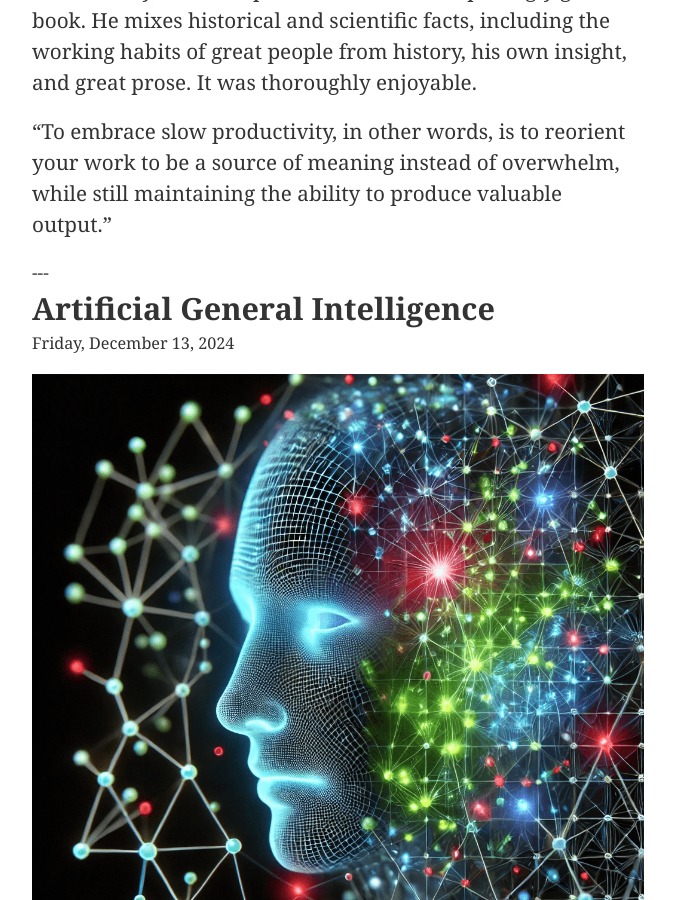
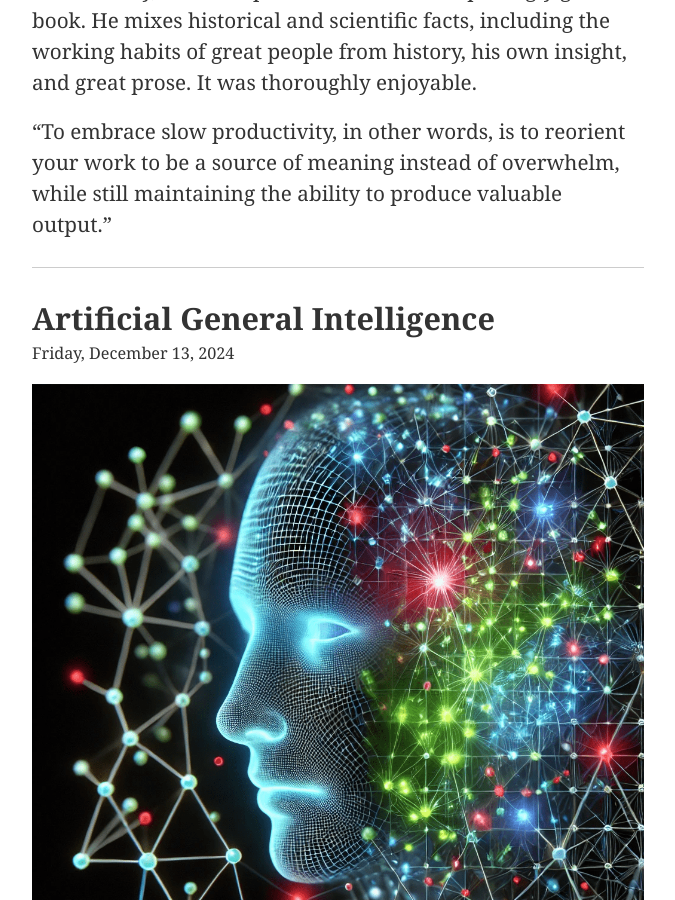
Before and after one commit to ellis-bio/ellisjalia, a Jekyll site: the page built from index.md, in a window 1280 px wide and 900 px high, scrolled down 9900 px. Shown: the whole window, without its empty margins (302-977 px from the left). Built offline with Jekyll 4.4.1, drawn with Linux system fonts in a browser that asks for light colours.

Commit message:
Updated index

```diff
--- a/index.md
+++ b/index.md
@@ -122,7 +122,7 @@ layout: default
 
 <p style="font-size:1.15em;">“To embrace slow productivity, in other words, is to reorient your work to be a source of meaning instead of overwhelm, while still maintaining the ability to produce valuable output.”</p>
 
----
+<hr>
 
 <p style="font-size:1.7em; margin-bottom:0"><strong>Artificial General Intelligence</strong></p>
 <p style="font-size:0.9em;">Friday, December 13, 2024</p>
@@ -152,10 +152,9 @@ layout: default
 <p style="font-size:1.15em;">Artificial neural networks are an architecture that link together mathematical representations of biological neurons. They enable machines to learn from experience. The function of artificial neurons is to make decisions in the form of positive or negative signals, that is, by sending a signal on to the next neuron, or not sending a signal; these decisions can be represented by 1 or 0.
 </p>
 
-<p style="font-size:1.15em;">A common artificial neuron used in machine learning is the sigmoid neuron (named after the S-shaped sigmoid curve). In a sigmoid neuron, the total input z is a function of the bias b of the neuron and the sum over all its incoming connections of the activity on an input line (represented by x) multiplied by w, the probabilistic weight on that input line:
-</p>
+<p style="font-size:1.15em;">A common artificial neuron used in machine learning is the sigmoid neuron (named after the S-shaped sigmoid curve). In a sigmoid neuron, the total input z is a function of the bias b of the neuron and the sum over all its incoming connections of the activity on an input line (represented by x) multiplied by w, the probabilistic weight on that input line:</p>
 
-<center><img src="/assets/images/input.png" style="width:150px"></center>
+<center><img src="/assets/images/input.png" style="width:150px; margin-"></center>
 
 <p style="font-size:1.15em;">Whereas the output of the sigmoid neuron is a real-value number that is smooth and always between the total input. The output is represented by the logistic function:</p>
 
@@ -198,7 +197,7 @@ layout: default
 
 <p style="font-size:1.15em;">It is of course a different question when it comes to the role of human values––as to what sort of life you want to live. But for questions of productivity or economic growth––anyone, individual or corporation, who does not augment their daily life or operations with AI systems––will go the way of the dinosaurs. They will be productively and economically decimated.</p>
 
----
+<hr>
 
 <p style="font-size:1.7em; margin-bottom:0"><strong>The Mind of Leonardo</strong></p>
 <p style="font-size:1em;">Thursday, December 5, 2024</p>
@@ -206,7 +205,7 @@ layout: default
 <center><img src="/assets/images/davinci.png"></center>
 <center><p style="font-size:0.9em; color: grey">A few examples of Leonardo's drawings, with self-portrait at age 60 in the centre. His notebook manuscripts are held in both public and private collections, notably by Bill Gates, the Ambrosiana, and the Royal Collection Trust.</p></center>
 
-><p style="font-size:1.15em;">“...the greatest geniuses sometimes accomplish more when they work less, since they are searching for inventions in their minds, and forming those perfect ideas which their hands then express and reproduce from what they previously conceived with their intellect." - Leonardo da Vinci</p>
+<p style="font-size:1.15em;">“...the greatest geniuses sometimes accomplish more when they work less, since they are searching for inventions in their minds, and forming those perfect ideas which their hands then express and reproduce from what they previously conceived with their intellect." - Leonardo da Vinci</p>
 
 <p style="font-size:1.15em;">The great Renaissance biographer and painter Giorgio Vasari wrote of Leonardo da Vinci that, in the last moments of his life, he rebuked himself for having “offended God and mankind in not having worked at his art as he should have”. </p>
 
@@ -218,7 +217,7 @@ layout: default
 
 <p style="font-size:1.15em;">Yet, Leonardo's skill and outlook earned him a great reputation, which only grew after his death, and it culminates in our understanding and appreciation of him as the archetypal Renaissance figure. This is what Vasari writes about the qualities exemplified in his work:</p>
 
-><p style="font-size:1.15em;">“...Nature so favoured him that, wherever he turned his thought, his mind, and his heart, he demonstrated with such divine inspiration that no one else was ever equal to him in the perfection, liveliness, vitality, excellence, and grace of his works." </p>
+<p style="font-size:1.15em;">“...Nature so favoured him that, wherever he turned his thought, his mind, and his heart, he demonstrated with such divine inspiration that no one else was ever equal to him in the perfection, liveliness, vitality, excellence, and grace of his works." </p>
 
 <p style="font-size:1.15em;">He had elegance, finesse and neatness, and he enquired with unparalleled genius into the unity of nature and its variety of astonishing patterns. What is it that made da Vinci's mind special?</p>
 
@@ -231,12 +230,12 @@ layout: default
 <p style="font-size:1.15em;">Da Vinci revered the sense of vision, and placed it as man's highest sense. He described the eye as "the window to the soul", and the most important basis of all experience. Vision's role, beyond providing fundamental perceptual knowledge, involves the artist's use of the faculty in faithfully interpreting nature:
 </p>
 
-><p style="font-size:1.15em;">"The painter's mind must of necessity enter into nature's mind in order to act as an interpreter between nature and art".</p>
+<p style="font-size:1.15em;">"The painter's mind must of necessity enter into nature's mind in order to act as an interpreter between nature and art".</p>
 
 <p style="font-size:1.15em;">To peer into nature's mind, Da Vinci understood that the artist must learn the laws of reality and its manifestations as perspective. He conceived of perspective as the seeing of an object behind a sheet of glass, and by which a pyramidal cross section is cut by the glass; thus all points of perspective can be expressed by point, line, angle, surface, and body. He also devised three branches of perspective:
 </p>
 
-><p style="font-size:1.15em;">"...the first deals with the reasons of the [apparent] diminution of the volume of opaque bodies as they recede from the eye, and is known as Diminishing or Linear Perspective. The second contains the way in which colours vary as they recede from the eye. The third and last is concerned with how the outlines of objects [in a picture] ought to be less finished in proportion as they are remote."</p>
+<p style="font-size:1.15em;">"...the first deals with the reasons of the [apparent] diminution of the volume of opaque bodies as they recede from the eye, and is known as Diminishing or Linear Perspective. The second contains the way in which colours vary as they recede from the eye. The third and last is concerned with how the outlines of objects [in a picture] ought to be less finished in proportion as they are remote."</p>
 
 <p style="font-size:1.15em;">These laws of perspective were to be kept in mind so that only what could be seen with certainty was depicted as certain; that which was seen with difficulty was to be made indefinite. Lines were to be blurred and suggestively left open. His drawings were only made of outlines and hatching marks in accordance with those laws, and yet they convey unrivalled volume and dynamism.
 </p>
@@ -251,12 +250,12 @@ layout: default
 
 <p style="font-size:1.15em;">Leonardo divided the science of painting into drawing and shading, and it was for him the "true knowledge and legitimate issue of nature". There's a further passage in which he explains his thought process as to how the artist should best consider painting:</p>
 
-><p style="font-size:1.15em;">"...as subtle invention which brings philosophy and subtle speculation to the consideration of all forms - seas and plains, trees, animals, plants and flowers - which are surrounded by light and shade".</p>
+<p style="font-size:1.15em;">"...as subtle invention which brings philosophy and subtle speculation to the consideration of all forms - seas and plains, trees, animals, plants and flowers - which are surrounded by light and shade".</p>
 
 <center><img src="/assets/images/saint-john-the-baptist-leonardo-da-vinci.jpeg"></center>
 <center><p style="font-size:0.9em; color: grey">A detail from Saint John the Baptist by Leonardo da Vinci.</p></center>
 
-><p style="font-size:1.15em;">"The eyes have the lustre and moisture always seen in living people, while around them are the lashes and all the reddish tones which cannot be produced without the greatest care. The eyebrows could not be more natural, for they represent the way the hair grows in the skin—thicker in some places and thinner in others, following the pores of the skin. The nose seems lifelike with its beautiful pink and tender nostrils. The mouth, with its opening joining the red of the lips to the flesh of the face, seemed to be real flesh rather than paint. Anyone who looked very attentively at the hollow of her throat would see her pulse beating: to tell the truth, it can be said that portrait was painted in a way that would cause every brave artist to tremble and fear, whoever he might be."
+<p style="font-size:1.15em;">"The eyes have the lustre and moisture always seen in living people, while around them are the lashes and all the reddish tones which cannot be produced without the greatest care. The eyebrows could not be more natural, for they represent the way the hair grows in the skin—thicker in some places and thinner in others, following the pores of the skin. The nose seems lifelike with its beautiful pink and tender nostrils. The mouth, with its opening joining the red of the lips to the flesh of the face, seemed to be real flesh rather than paint. Anyone who looked very attentively at the hollow of her throat would see her pulse beating: to tell the truth, it can be said that portrait was painted in a way that would cause every brave artist to tremble and fear, whoever he might be."
 
 <p style="font-size:1.15em;">This is a philosophy that is evident more so in the Mona Lisa and Saint John the Baptist, than any of his other paintings. About the former, read what Vasari had to say:
 </p>
@@ -265,7 +264,7 @@ layout: default
 
 <p style="font-size:1.15em;">Only by seeing and learning from direct observation how each thing is formed can the artist learn to reproduce each part. And by faithfully combining parts that he has learnt how to draw, he may reproduce the whole. But he also knew that this process must be achieved step by step:</p>
 
-><p style="font-size:1.15em;">"The organ of sight is one of the quickest, and takes in at a single glance an infinite variety of forms; notwithstanding which, it cannot perfectly comprehend more than one object at a time. For example, the reader, at one look over this page, immediately perceives it full of different characters; but he cannot at the same moment distinguish each letter, much less can he comprehend their meaning. He must consider it word by word, and line by line, if he be desirous of forming a just notion of these characters. In like manner, if we wish to ascend to the top of an edifice, we must be content to advance step by step, otherwise we shall never be able to attain it."</p>
+<p style="font-size:1.15em;">"The organ of sight is one of the quickest, and takes in at a single glance an infinite variety of forms; notwithstanding which, it cannot perfectly comprehend more than one object at a time. For example, the reader, at one look over this page, immediately perceives it full of different characters; but he cannot at the same moment distinguish each letter, much less can he comprehend their meaning. He must consider it word by word, and line by line, if he be desirous of forming a just notion of these characters. In like manner, if we wish to ascend to the top of an edifice, we must be content to advance step by step, otherwise we shall never be able to attain it."</p>
 
 <h4>Scientific Drawing & Anatomy</h4>
 
@@ -285,7 +284,7 @@ layout: default
 
 <p style="font-size:1.15em;">He used drawing to convey scientific knowledge (the empiricism aspect). Regarding the capturing of man in his anatomical studies, he warned against description without visualisation:</p>
 
-><p style="font-size:1.15em;">"And you who wish to represent by words the form of man and all the aspects of his membrification, get away from that idea. For the more minutely you describe, the more you will confuse the mind of the reader and the more you will prevent him from a knowledge of the thing described. And so it is necessary to draw and to describe".</p>
+<p style="font-size:1.15em;">"And you who wish to represent by words the form of man and all the aspects of his membrification, get away from that idea. For the more minutely you describe, the more you will confuse the mind of the reader and the more you will prevent him from a knowledge of the thing described. And so it is necessary to draw and to describe".</p>
 
 <center><img src="/assets/images/davinci-anatomy.png"></center><br>
 
@@ -293,7 +292,7 @@ layout: default
 
 <p style="font-size:1.15em;">On anatomy, Leonardo advised that the painter should be,</p>
 
-><p style="font-size:1.15em;">"...thoroughly familiar with the limbs in all the positions and actions of which they are capable, in the nude. [Then he will] know the anatomy of the sinews, bones, muscles, and tendons so that, in their various movements and exertions, he may know which nerve or muscle is the cause of each movement and show those only as prominent and thickened..." </p>
+<p style="font-size:1.15em;">"...thoroughly familiar with the limbs in all the positions and actions of which they are capable, in the nude. [Then he will] know the anatomy of the sinews, bones, muscles, and tendons so that, in their various movements and exertions, he may know which nerve or muscle is the cause of each movement and show those only as prominent and thickened..." </p>
 
 <h4>Contributions to Neuroscience</h4>
 
@@ -305,10 +304,10 @@ layout: default
 
 <p style="font-size:1.15em;">The second ventricle is depicted as being in the geometric centre of the brain, thus denoting "the locus of the soul". This for Da Vinci was the place where the senses came together to form the "sense communis", or common sense, the seat of universal judgment:</p>
 
-><p style="font-size:1.15em;">"The soul apparently resides in the seat of the judgment, and the judgment apparently resides in the place where all the senses meet, which is called the common sense."</p>
+<p style="font-size:1.15em;">"The soul apparently resides in the seat of the judgment, and the judgment apparently resides in the place where all the senses meet, which is called the common sense."</p>
 
 <p style="font-size:1.15em;">While this theory is known to be false, since we know the physical basis of the mind rests on electro-chemical communication between specialised neurons, it is nevertheless a triumph of his era, since he went beyond anything that had been put forward before. </p>
 
 <p style="font-size:1.15em;">To conclude, let's read an extract from Otto Benesch's essay, Leonardo da Vinci and Scientific Drawing (1943) that captures some aspects of his genius (and the likes of which I hope humanity will see again):</p>
 
-><p style="font-size:1.15em;">"This vision of cosmic grandeur reveals the deep intuition of the artistic genius. Leonardo's scientific insight is unthinkable without his artistic imagination. The artist and the scientist are interdependent. Leonardo possessed not only the masculine sovereign and creative power, but also the feminine gift of highest empathy. He lived in the heart of things. His drawings prove that he felt like the object which he portrayed, that he identified himself with it. He looked at the world from the center, from the matrix, and it became diaphanous to him in an almost magic clearness. Thus, both intuition and divination served as guides for this greatest intellect among the artists in his scientific accomplishments." </p>
+<p style="font-size:1.15em;">"This vision of cosmic grandeur reveals the deep intuition of the artistic genius. Leonardo's scientific insight is unthinkable without his artistic imagination. The artist and the scientist are interdependent. Leonardo possessed not only the masculine sovereign and creative power, but also the feminine gift of highest empathy. He lived in the heart of things. His drawings prove that he felt like the object which he portrayed, that he identified himself with it. He looked at the world from the center, from the matrix, and it became diaphanous to him in an almost magic clearness. Thus, both intuition and divination served as guides for this greatest intellect among the artists in his scientific accomplishments." </p>
```
